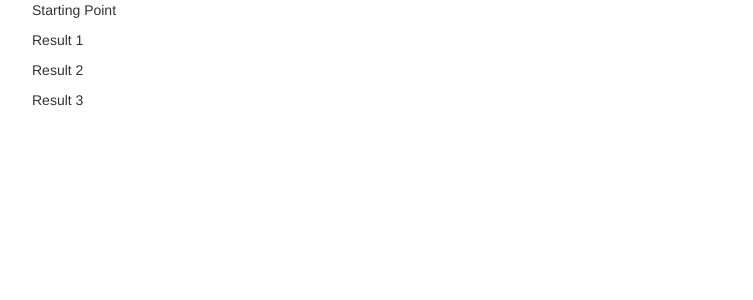
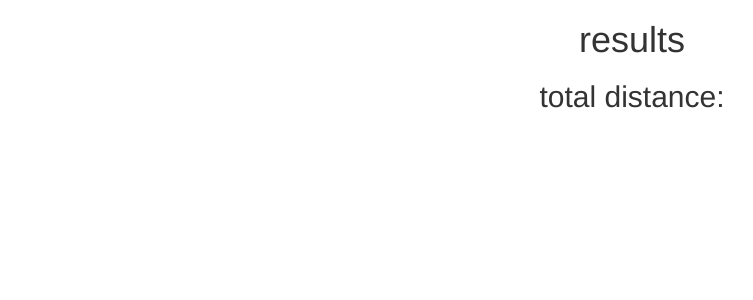
Before and after one commit to egoberdon/flight, a Flask app: page /results in a window 1280 px wide. Shown: the top 300 px of the page, without its empty margins (8-761 px from the left). Run offline with Flask 2, Linux system fonts and the light colour scheme; data that the repository does not hold is empty; some libraries are stand-ins or nearby versions.

Commit message:
updated database connections, completely moved geo into server.py deprecating geo, results page loads at /results added css styles for results page

```diff
--- a/geo.py
+++ b/geo.py
@@ -27,6 +27,7 @@ def places():
     for place in data['results']:
         curLat = place['geometry']['location']['lat']
         curLng = place['geometry']['location']['lng']
+        print place['name']
         current = (place['name'], curLat, curLng) #3-tuple of name latitude and location
         locations.append(current)
         #distance = math.hypot(curLat - latitude, curLng - longitude)
@@ -44,7 +45,7 @@ def nearest_neighbor(start, locations, output, total):
         print 'Total distance is: ' + str(total)
         print 'Locations in order visited:\n'
         for loc in output:
-            print loc[0]
+            print str(loc[0])
     else:
         lat = start[1]
         lng = start[2]
--- a/server.py
+++ b/server.py
@@ -1,50 +1,99 @@
-import sqlite3
-from flask import Flask, render_template, request, g
-from contextlib import closing
+import sqlite3 as sql
+import googlemaps, urllib, json, math
+from flask import Flask, render_template, request
 
 app = Flask(__name__, static_url_path='')
-
-def connect_db():
-    """Connects to the specific database."""
-    rv = sqlite3.connect(app.config['DATABASE'])
-    rv.row_factory = sqlite3.Row
-    return rv
-
-def init_db():
-    """Initializes the database."""
-    db = get_db()
-    with app.open_resource('schema.sql', mode='r') as f:
-        db.cursor().executescript(f.read())
-    db.commit()
-
-def get_db():
-    """Opens a new database connection if there is none yet for the
-    current application context.
-    """
-    if not hasattr(g, 'sqlite_db'):
-        g.sqlite_db = connect_db()
-    return g.sqlite_db
-
-@app.teardown_appcontext
-def close_db(error):
-    """Closes the database again at the end of the request."""
-    if hasattr(g, 'sqlite_db'):
-        g.sqlite_db.close()
 
 @app.route('/')
 def index():
     return render_template('index.html')
 
-@app.route('/result', methods=['POST'])
-def result():
+@app.route('/results')
+def list():
+   conn = sql.connect("database.db")
+   conn.row_factory = sql.Row
+   cur = conn.cursor()
+   cur.execute("select * from places")
+   rows = cur.fetchall();
+   return render_template("results.html",rows = rows)
+
+@app.route('/input', methods=['POST'])
+def process_input():
     category = request.form["category"]
     distance = request.form["distance"]
     start   = request.form["start"]
+    places(category, distance, start)
     return "Category is %s, Distance is %s, Start is %s." % (category, distance, start)
 
-@app.route('/results')
-def results():
-    return render_template('results.html')
+def getKey():
+    with open('key', 'r') as f:
+        key = f.read().strip()
+    return key
+
+def center(location):
+    gmaps = googlemaps.Client(key=getKey())
+    #location = '134 West 26th Street, New York, NY 10001'
+    geocode_result = gmaps.geocode(location)
+    latitude = geocode_result[0]['geometry']['location']['lat']
+    longitude = geocode_result[0]['geometry']['location']['lng']
+    return (location,latitude, longitude) #3-tuple of name latitude and location
+
+def places(category, distance, start_loc):
+    locations = []
+    start = center(start_loc)
+    url = 'https://maps.googleapis.com/maps/api/place/nearbysearch/json?location='
+    latitude = start[1]
+    longitude = start[2]
+    #distance  = '500'
+    #category = 'thai'
+    url = url + str(latitude) +',' + str(longitude) + '&rankBy=distance&radius=' + distance + '&keyword=' + category + '&key=' + getKey()
+    response = urllib.urlopen(url)
+    data = json.loads(response.read())
+    for place in data['results']:
+        curLat = place['geometry']['location']['lat']
+        curLng = place['geometry']['location']['lng']
+        current = (place['name'], curLat, curLng) #3-tuple of name latitude and location
+        locations.append(current)
+    output = []
+    output.append(start)
+    total = 0 # total distance
+    return nearest_neighbor(start, locations, output, total)
+
+'''
+recieves an array of 3-tuples where the first element is the one to compare against
+when array is length one return output array
+'''
+def nearest_neighbor(start, locations, output, total):
+    if len(locations) == 0:
+        return total
+        # print 'Total distance is: ' + str(total)
+        # print 'Locations in order visited:\n'
+        conn = sql.connect('database.db')
+        conn.execute("DROP TABLE IF EXISTS places") # only want to keep one set of results at a time
+        conn.execute("CREATE TABLE IF NOT EXISTS places (name TEXT)")
+        for loc in output:
+            name = str(loc[0])
+            conn.execute("INSERT INTO places (name) VALUES (?)", (name,))
+        conn.commit()
+        conn.close()
+    else:
+        lat = start[1]
+        lng = start[2]
+        min_distance = math.hypot(locations[0][1] - lat, locations[0][2] - lng) #start the min distance & index with the first item, which we know exists due to the base case check
+        i = 0
+        min_index = 0
+        while (i < len(locations)):
+            cur_lat = locations[i][1]
+            cur_lng = locations[i][2]
+            distance = math.hypot(cur_lat - lat, cur_lng - lng)
+            if (distance < min_distance):
+                min_index = i
+                min_distance = distance
+            i += 1
+        total += min_distance
+        start = locations.pop(min_index)
+        output.append(start)
+        nearest_neighbor(start, locations, output, total)
 
 if __name__ == '__main__':
     app.run(debug=True, port=8000)
--- a/templates/results.html
+++ b/templates/results.html
@@ -4,6 +4,7 @@
   <meta charset="UTF-8">
   <meta http-equiv="X-UA-Compatible" content="IE=edge,chrome=1">
   <link rel="stylesheet" href="css/bootstrap.min.css">
+  <link rel="stylesheet" href="css/results.css">
   <title>results</title>
 
 </head>
@@ -11,10 +12,16 @@
   <!-- ========= -->
   <!-- Your HTML -->
   <!-- ========= -->
-  <ul>Starting Point</ul>
-  <ul>Result 1</ul>
-  <ul>Result 2</ul>
-  <ul>Result 3</ul>
+  <div align="center">
+    <h1>results</h1>
+    <h2>total distance: </h2>
+     <ol class="list-group">
+       {% for row in rows %}
+       <li class="list-group-item">{{row["name"]}}</li>
+        {% endfor %}
+    </ol>
+    </div>
+  </table>
   <!-- ========= -->
   <!-- Libraries -->
   <!-- ========= -->
```
Also changed, not shown: templates/index.html (+3 -4 lines).
